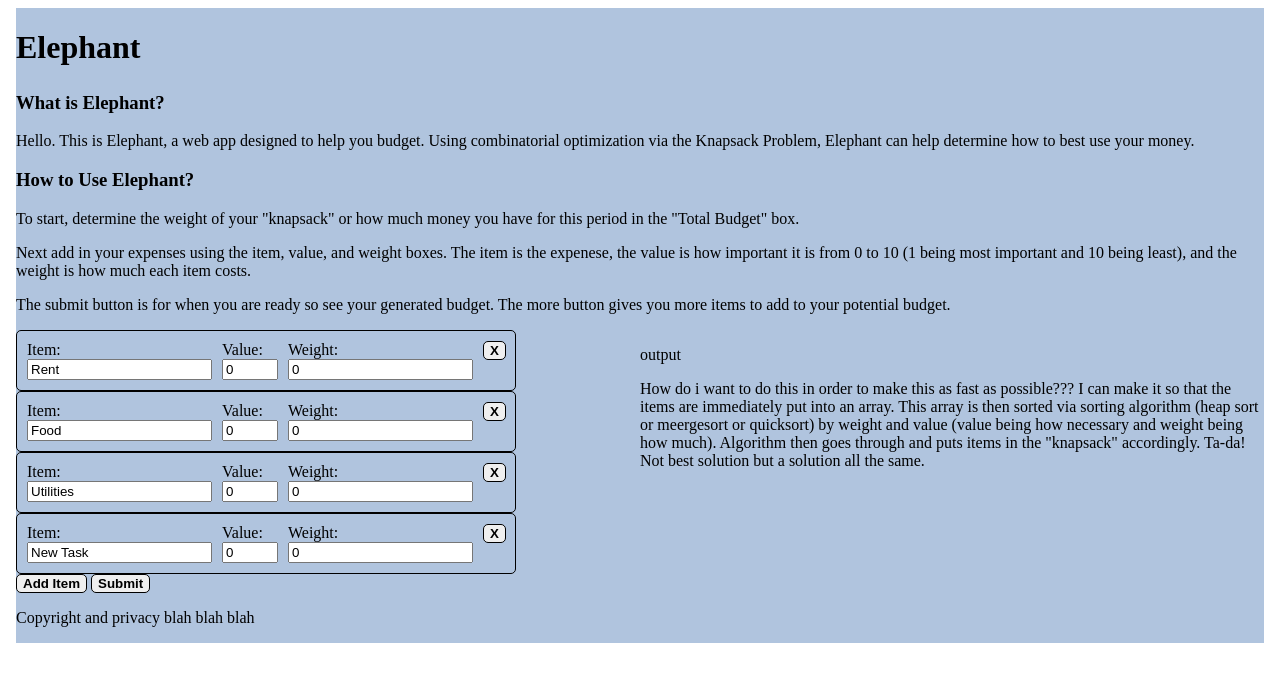
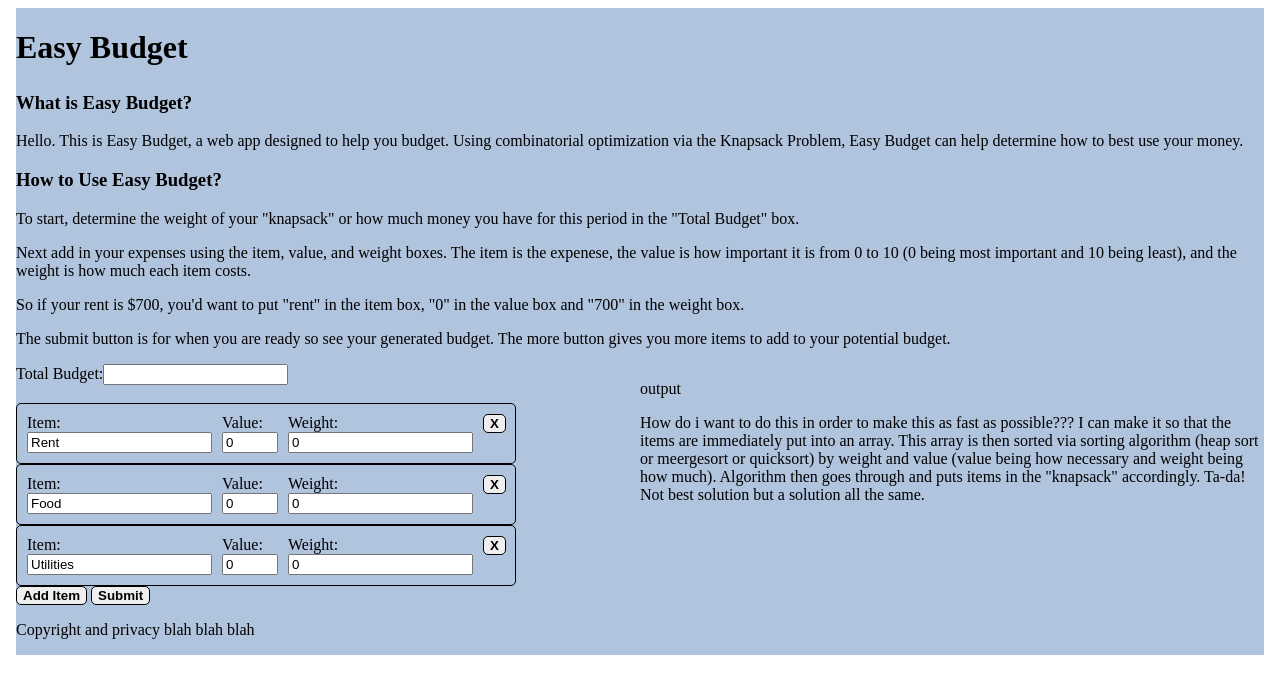
Before and after one commit to JadeShepardson/Budget, a Svelte app in the folder template-master/: page / in a window 1280 px wide. Shown: the top 694 px of the page. Built offline with nearby package versions, Linux system fonts and the light colour scheme.

Commit message:
Some Bug Fixes
Updated the UI and fixed a couple of backend errors.

```diff
--- a/template-master/src/App.svelte
+++ b/template-master/src/App.svelte
@@ -3,9 +3,9 @@
 		//completed boolean
 		//text string
 		constructor(name, value, weight) {
-			this.text = name;
-			this.number = value;
-			this.cost = weight;
+			this.name = name;
+			this.val = value;
+			this.weight = weight;
 		}
 	}
 	let budgets = [
@@ -14,7 +14,7 @@
 		new Budget("Utilities", 0, 0)
 	]
 	const add_budget = () => {
-		budgets = budgets.concat([new Budget("New Task", 0, 0)])
+		budgets = budgets.concat([new Budget("Item", 0, 0)])
 	}
 	const delete_budget = (item_to_delete) => {
 		if(confirm("Delete " + item_to_delete + "?")) {
@@ -87,30 +87,33 @@
 </style>
 <body>
 	<header>
-		<h1>Elephant</h1>
+		<h1>Easy Budget</h1>
 	</header>
 
 	<div id="info">
-		<h3>What is Elephant?</h3>
-		<p>Hello. This is Elephant, a web app designed to help you budget. Using combinatorial optimization via the Knapsack Problem, Elephant can help determine how to best use your money.</p>
-		<h3>How to Use Elephant?</h3>
+		<h3>What is Easy Budget?</h3>
+		<p>Hello. This is Easy Budget, a web app designed to help you budget. Using combinatorial optimization via the Knapsack Problem, Easy Budget can help determine how to best use your money.</p>
+		<h3>How to Use Easy Budget?</h3>
 		<p>To start, determine the weight of your "knapsack" or how much money you have for this period in the "Total Budget" box.</p>
-		<p>Next add in your expenses using the item, value, and weight boxes. The item is the expenese, the value is how important it is from 0 to 10 (1 being most important and 10 being least), and the weight is how much each item costs.</p>
+		<p>Next add in your expenses using the item, value, and weight boxes. The item is the expenese, the value is how important it is from 0 to 10 (0 being most important and 10 being least), and the weight is how much each item costs.</p>
+		<p>So if your rent is $700, you'd want to put "rent" in the item box, "0" in the value box and "700" in the weight box.</p>
 		<p>The submit button is for when you are ready so see your generated budget. The more button gives you more items to add to your potential budget.</p>
 	</div>
 
 	<div id = "input">
+		<div id="totalBudget"><span>Total Budget:</span><input type = "number" min="0"/></div>
+		<br>
 		{#each budgets as budget}
 
-		<budget-item class="{budget.completed ? 'completed' : ''}">
-			<div id="item"><span>Item:</span><input type = "text" bind:value={budget.text}/></div>
-			<div id="value"><span>Value: </span><input type = "number" min="0" max="10" bind:value={budget.number}/></div>
-			<div id="weight"><span>Weight: </span><input type = "number" min="0" bind:value={budget.cost}/></div>
-			<div id="del_button"><button ont:click={() => delete_budget(budget)}>X</button></div>
+		<budget-item>
+			<div id="item"><span>Item:</span><input type = "text" bind:value={budget.name}/></div>
+			<div id="value"><span>Value: </span><input type = "number" min="0" max="10" bind:value={budget.val}/></div>
+			<div id="weight"><span>Weight: </span><input type = "number" min="0" bind:value={budget.weight}/></div>
+			<div id="del_button"><button on:click={() => delete_budget(budget)}>X</button></div>
 		</budget-item>
 		{/each}
-		<button on-click={add_budget()}>Add Item</button>
-		<button on-click={calculate_budget()}>Submit</button>
+		<button on:click={add_budget}>Add Item</button>
+		<button on:click={calculate_budget}>Submit</button>
 	</div>
 
 	<div id="output">
```
